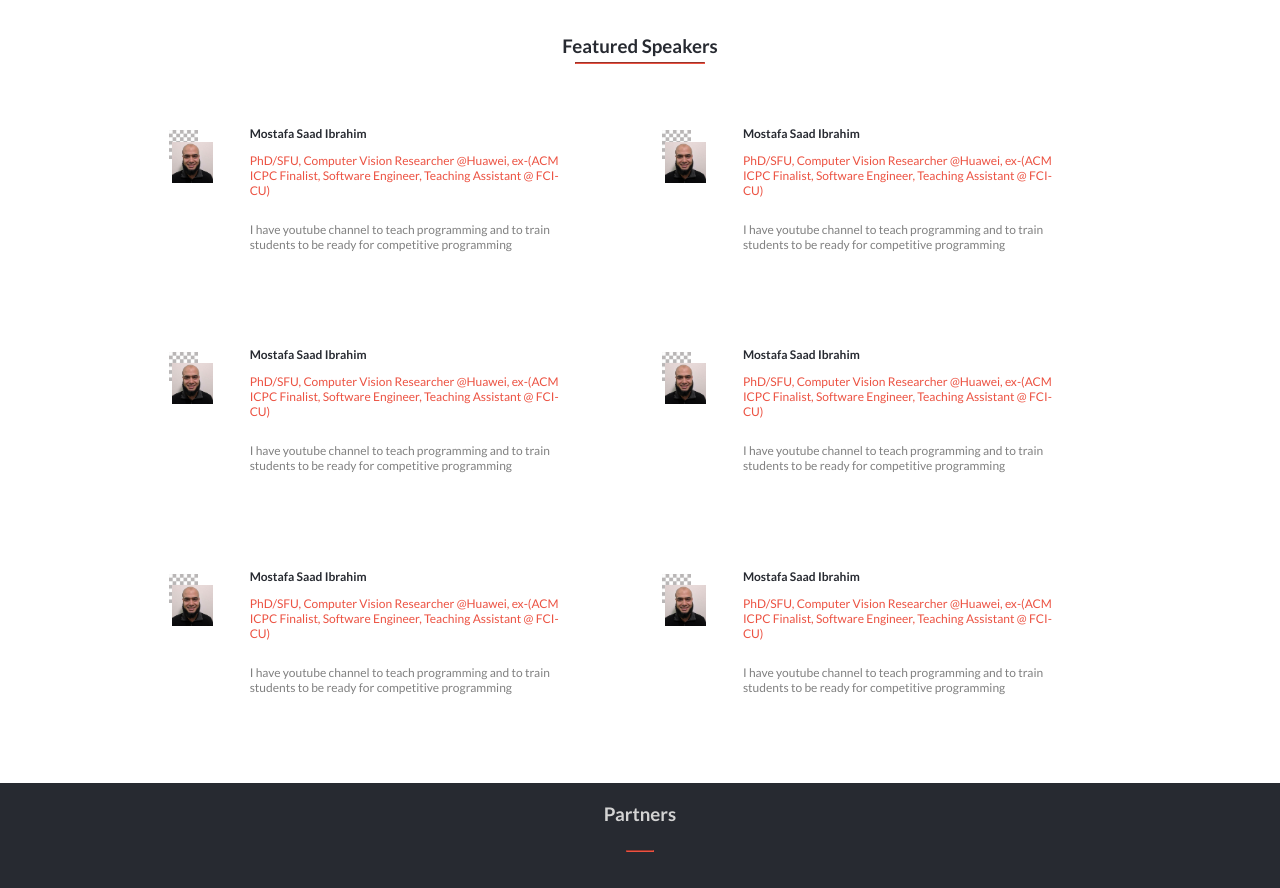
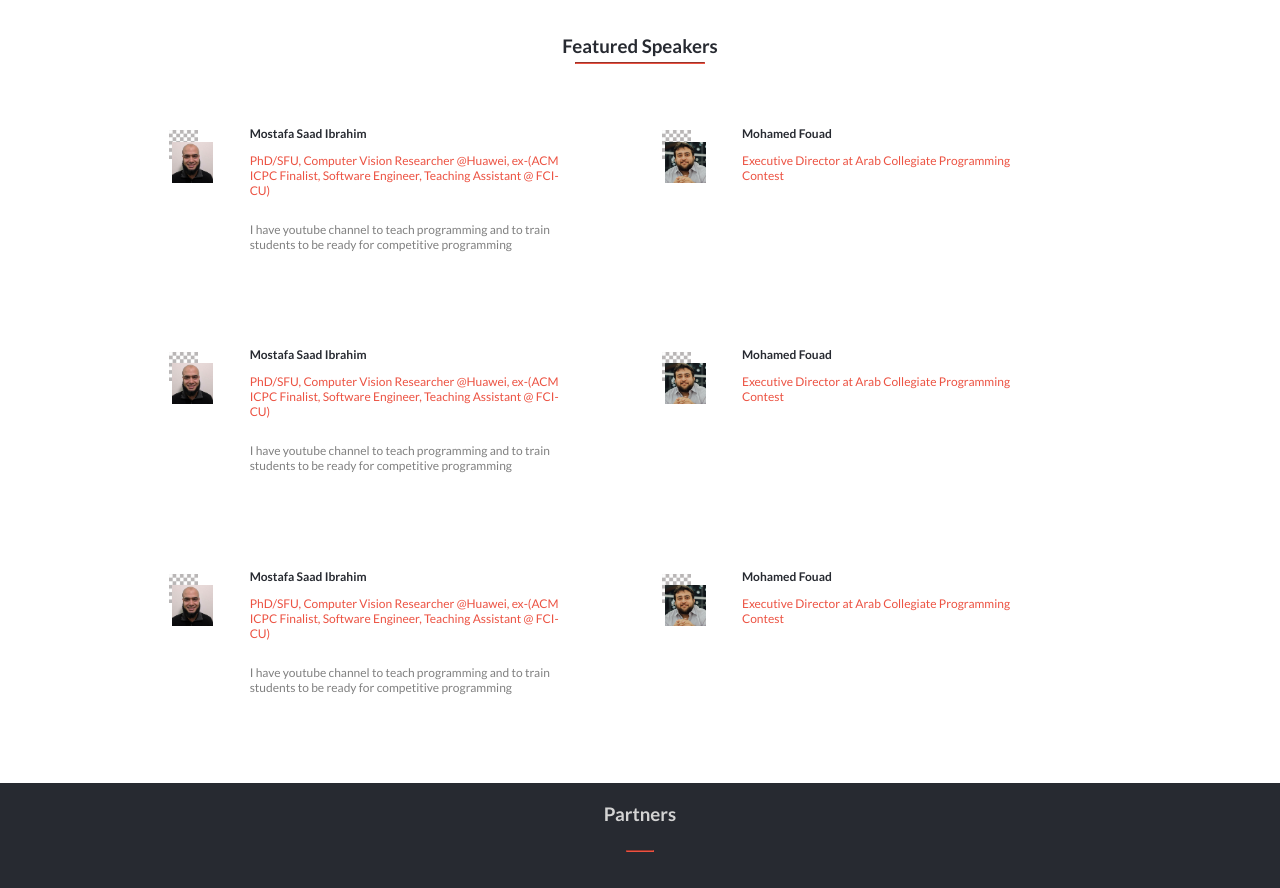
Before and after one commit to yosefHesham/capstone1, a website with bundled scripts: page index.html in a window 1280 px wide. Shown: the part 1340-2228 px from the top of the page. Built offline with nearby package versions, Linux system fonts and the light colour scheme; files whose address does not match are found by name.

Commit message:
Render speakers dynamically

```diff
--- a/index.html
+++ b/index.html
@@ -100,90 +100,7 @@
         <h3 class="section-title">Featured Speakers</h3>
         <hr class="section-line" />
         <div class="speakers-wrapper">
-          <article class="speaker">
-            <img src="images/speakers/mostafa-sad.jpeg" alt="" />
-            <div class="speaker-details">
-              <p class="speaker-name">Mostafa Saad Ibrahim</p>
-              <p class="speaker-position">
-                PhD/SFU, Computer Vision Researcher @Huawei, ex-(ACM ICPC
-                Finalist, Software Engineer, Teaching Assistant @ FCI-CU)
-              </p>
-              <p class="speaker-bio">
-                I have youtube channel to teach programming and to train
-                students to be ready for competitive programming
-              </p>
-            </div>
-          </article>
-          <article class="speaker">
-            <img src="images/speakers/mostafa-sad.jpeg" alt="" />
-            <div class="speaker-details">
-              <p class="speaker-name">Mostafa Saad Ibrahim</p>
-              <p class="speaker-position">
-                PhD/SFU, Computer Vision Researcher @Huawei, ex-(ACM ICPC
-                Finalist, Software Engineer, Teaching Assistant @ FCI-CU)
-              </p>
-              <p class="speaker-bio">
-                I have youtube channel to teach programming and to train
-                students to be ready for competitive programming
-              </p>
-            </div>
-          </article>
-          <article class="speaker expanded">
-            <img src="images/speakers/mostafa-sad.jpeg" alt="" />
-            <div class="speaker-details">
-              <p class="speaker-name">Mostafa Saad Ibrahim</p>
-              <p class="speaker-position">
-                PhD/SFU, Computer Vision Researcher @Huawei, ex-(ACM ICPC
-                Finalist, Software Engineer, Teaching Assistant @ FCI-CU)
-              </p>
-              <p class="speaker-bio">
-                I have youtube channel to teach programming and to train
-                students to be ready for competitive programming
-              </p>
-            </div>
-          </article>
-          <article class="speaker expanded">
-            <img src="images/speakers/mostafa-sad.jpeg" alt="" />
-            <div class="speaker-details">
-              <p class="speaker-name">Mostafa Saad Ibrahim</p>
-              <p class="speaker-position">
-                PhD/SFU, Computer Vision Researcher @Huawei, ex-(ACM ICPC
-                Finalist, Software Engineer, Teaching Assistant @ FCI-CU)
-              </p>
-              <p class="speaker-bio">
-                I have youtube channel to teach programming and to train
-                students to be ready for competitive programming
-              </p>
-            </div>
-          </article>
-          <article class="speaker expanded">
-            <img src="images/speakers/mostafa-sad.jpeg" alt="" />
-            <div class="speaker-details">
-              <p class="speaker-name">Mostafa Saad Ibrahim</p>
-              <p class="speaker-position">
-                PhD/SFU, Computer Vision Researcher @Huawei, ex-(ACM ICPC
-                Finalist, Software Engineer, Teaching Assistant @ FCI-CU)
-              </p>
-              <p class="speaker-bio">
-                I have youtube channel to teach programming and to train
-                students to be ready for competitive programming
-              </p>
-            </div>
-          </article>
-          <article class="speaker expanded">
-            <img src="images/speakers/mostafa-sad.jpeg" alt="" />
-            <div class="speaker-details">
-              <p class="speaker-name">Mostafa Saad Ibrahim</p>
-              <p class="speaker-position">
-                PhD/SFU, Computer Vision Researcher @Huawei, ex-(ACM ICPC
-                Finalist, Software Engineer, Teaching Assistant @ FCI-CU)
-              </p>
-              <p class="speaker-bio">
-                I have youtube channel to teach programming and to train
-                students to be ready for competitive programming
-              </p>
-            </div>
-          </article>
+
         </div>
         <div class="more-button">
           <p>MORE</p>
@@ -213,6 +130,7 @@
     </main>
     <script src="./lib/scripts/nav-menu.js"></script>
     <script type="module" src="./lib/scripts/speakers_data.js"></script>
+    <script type="module" src="./lib/scripts/speakers.js"></script>
 
   </body>
 </html>
--- /dev/null
+++ b/lib/scripts/speakers.js
@@ -0,0 +1,22 @@
+import speakers from "../scripts/speakers_data.js";
+let speakersWrapper = document.querySelector(".speakers-wrapper");
+function addSpeakers() {
+  for (let i = 0; i < speakers.length; i += 1) {
+    const temp = document.createElement("temp");
+    let speaker = speakers[i];
+    temp.innerHTML = `<article class="speaker ${i > 1? "expanded":""}">
+    <img src="${speaker.image}" alt="speaker-image" />
+    <div class="speaker-details">
+      <p class="speaker-name">${speaker.name}</p>
+      <p class="speaker-position">
+      ${speaker.position}
+      </p>
+      <p class="speaker-bio">
+      ${speaker.bio ?? ""}
+            </p>
+    </div>
+  </article>`;
+  speakersWrapper.appendChild(temp.firstChild)
+  }
+}
+addSpeakers()
--- a/lib/scripts/speakers_data.js
+++ b/lib/scripts/speakers_data.js
@@ -1,7 +1,8 @@
+
 const speakers = [
   {
     name: "Mostafa Saad Ibrahim",
-    image: "../../images/speakers/mostafa-sad.jpeg",
+    image: "images/speakers/mostafa-sad.jpeg",
     position:
       "PhD/SFU, Computer Vision Researcher @Huawei, ex-(ACM ICPC Finalist, Software Engineer, Teaching Assistant @ FCI-CU)",
     bio: "   I have youtube channel to teach programming and to train students to be ready for competitive programming",
```
Also changed, not shown: images/speakers/foad.jpeg (added).
